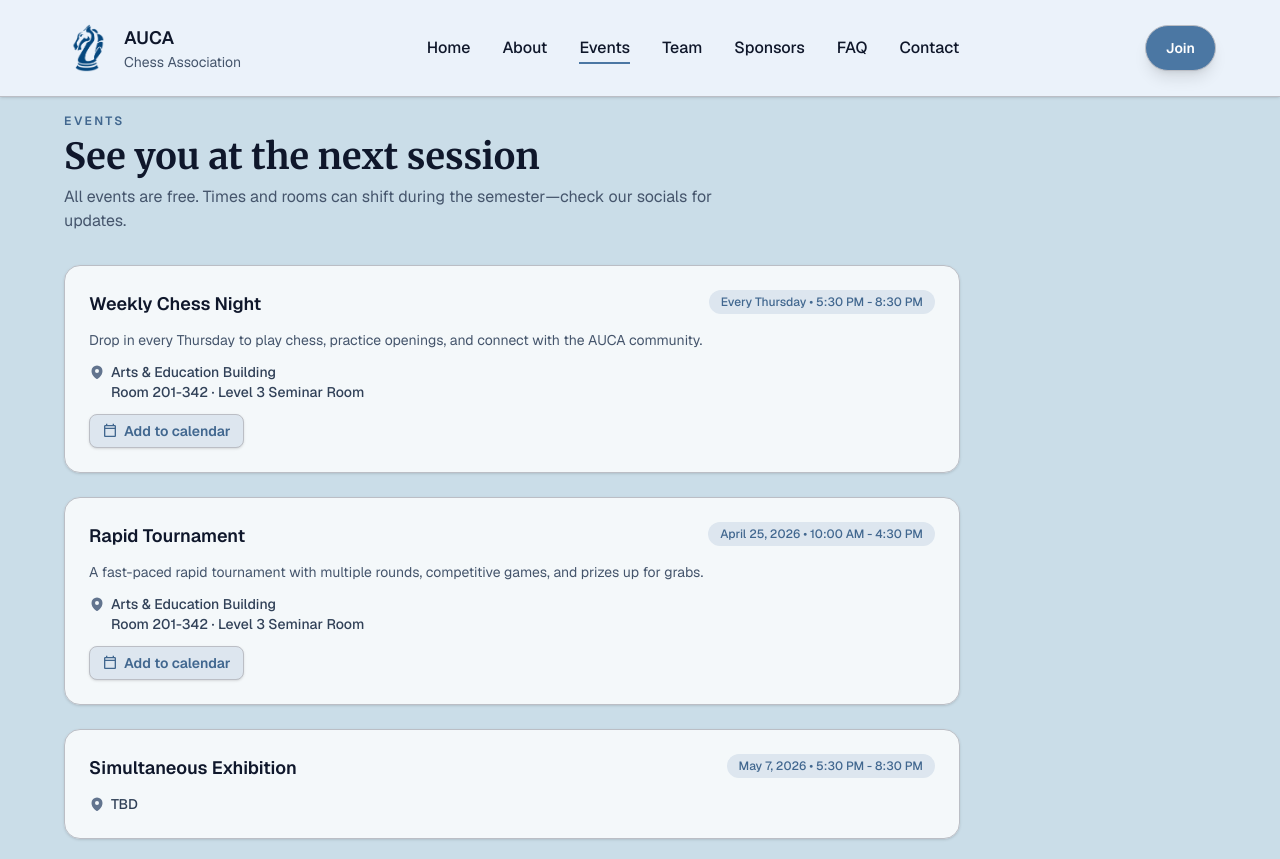
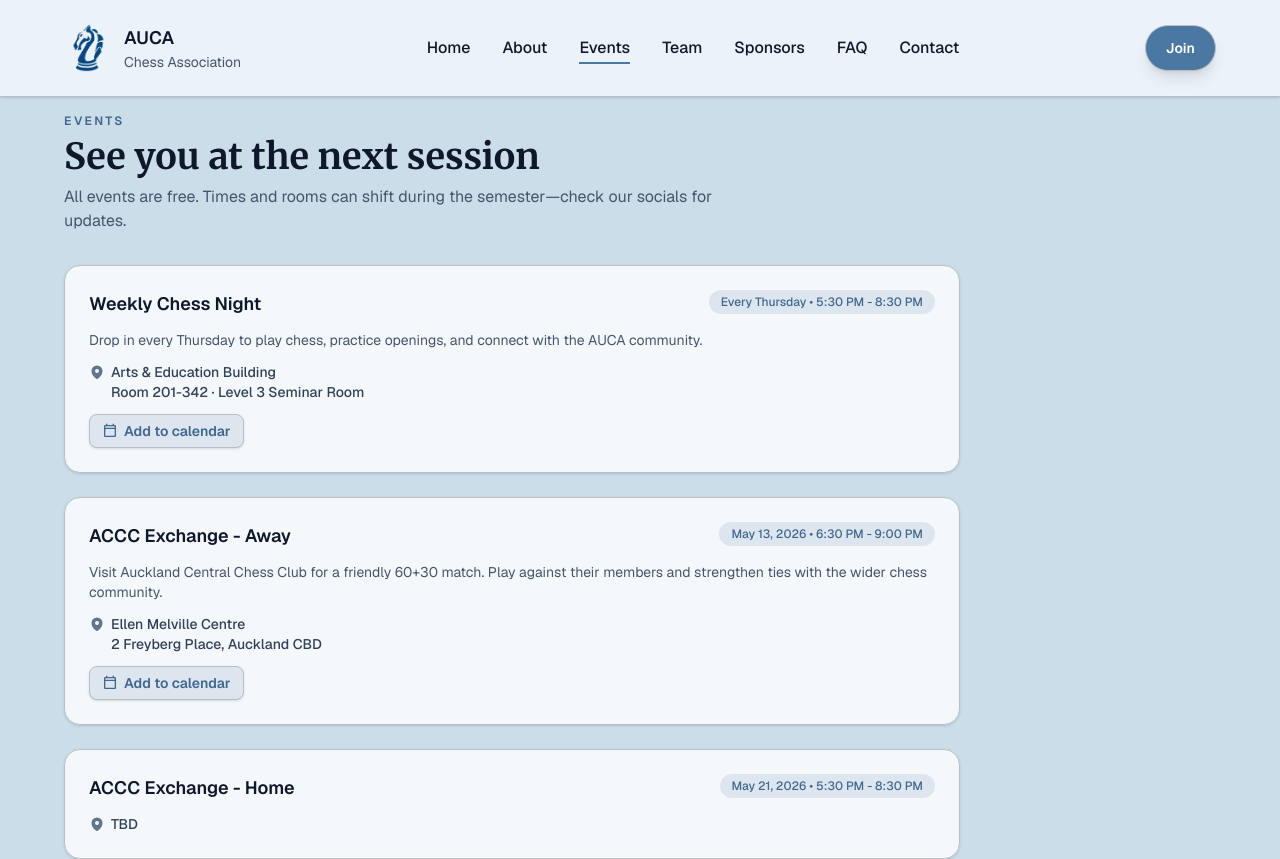
Before and after one commit to WilliamH141/auca-website, a Next.js app: page /events in a window 1280 px wide. Shown: the top 859 px of the page. Built offline with nearby package versions, Linux system fonts and the light colour scheme.

Commit message:
chore(events): remove past events

```diff
--- a/src/content/events.ts
+++ b/src/content/events.ts
@@ -46,21 +46,6 @@ const eventData: Omit<Event, "addToCalendarUrl">[] = [
       "Drop in every Thursday to play chess, practice openings, and connect with the AUCA community.",
   },
   {
-    title: "Rapid Tournament",
-    date: "April 25, 2026",
-    time: "10:00 AM - 4:30 PM",
-    location: "Arts & Education Building\nRoom 201-342 · Level 3 Seminar Room",
-    description:
-      "A fast-paced rapid tournament with multiple rounds, competitive games, and prizes up for grabs.",
-  },
-  {
-    title: "Simultaneous Exhibition",
-    date: "May 7, 2026",
-    time: "5:30 PM - 8:30 PM",
-    location: "TBD",
-    // description: "Watch a strong player take on multiple opponents at once! Test your skills in this exciting simul where one player faces many boards simultaneously.",
-  },
-  {
     title: "ACCC Exchange - Away",
     date: "May 13, 2026",
     time: "6:30 PM - 9:00 PM",
```
